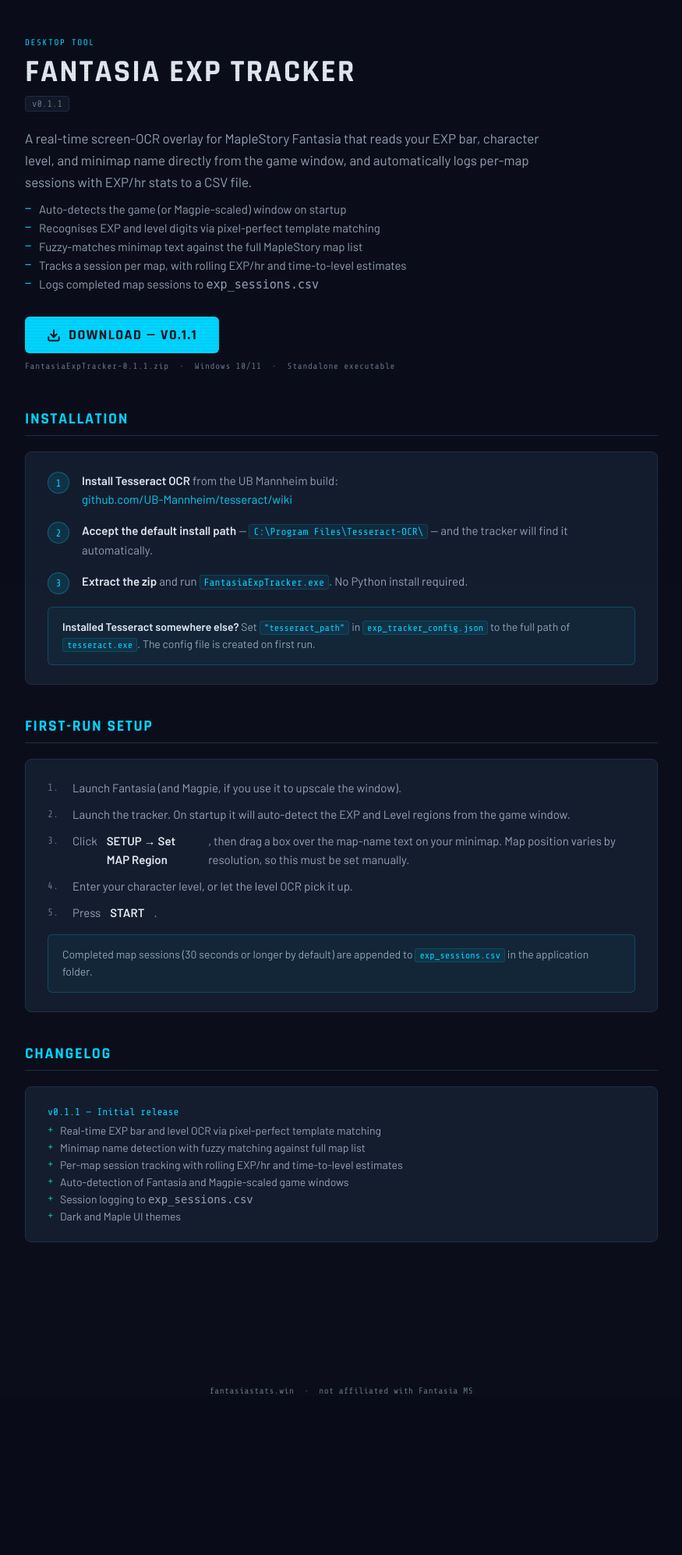
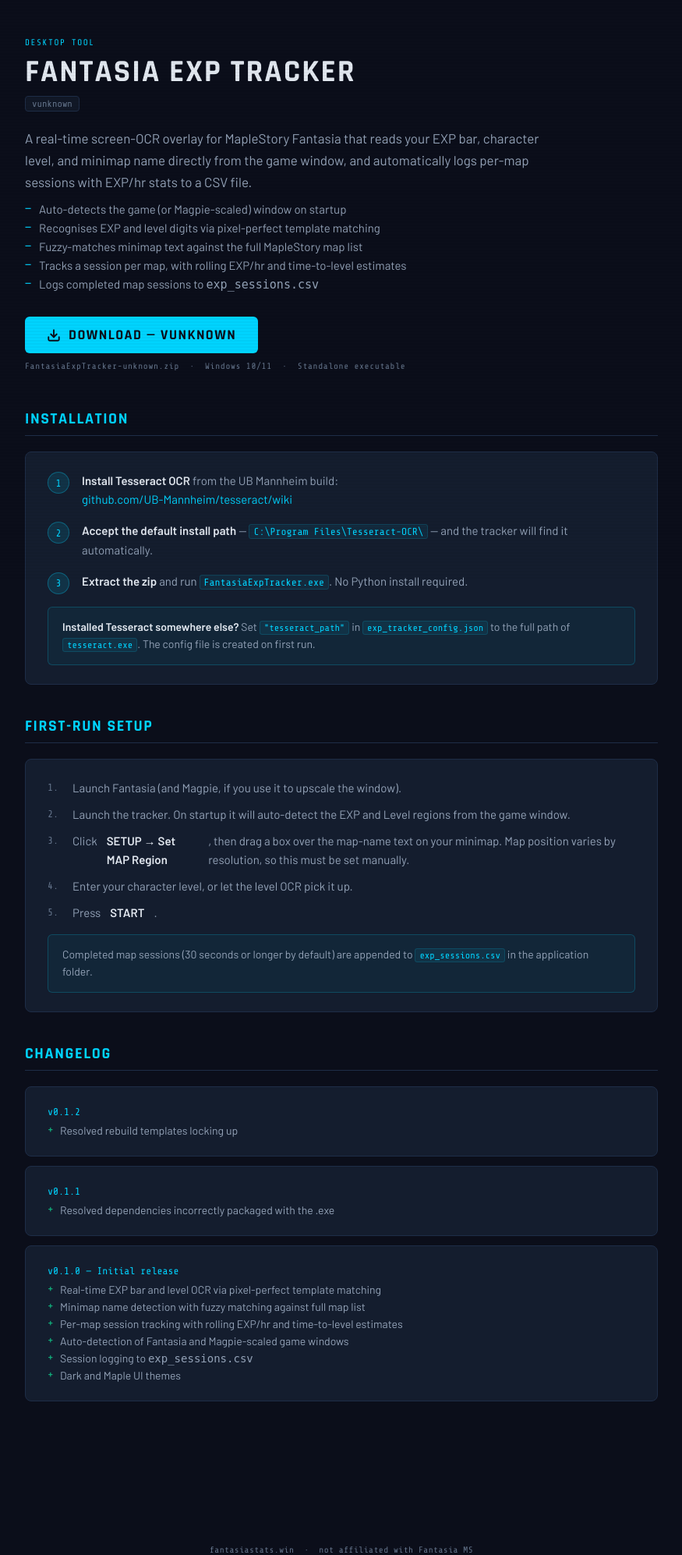
Before and after one commit to rpjtx9/FantasiaStats, a Flask app: page /exp-tracker in a window 1280 px wide. Shown: the part 56-2050 px from the top of the page at 78% size, without its empty margins (202-1077 px from the left). Before the commit the page ends 1843 px from the top, so only its background shows below. Run offline with Flask 3, Linux system fonts and the light colour scheme.

Commit message:
Added proper changelog to exp tracker, fixed exp tracker version markers to read from file, updated exp tracker to 0.1.2

```diff
--- a/app.py
+++ b/app.py
@@ -1075,15 +1075,28 @@ def guild_roster_set_password():
 
 
 EXP_TRACKER_DIR = Path(__file__).parent / "ExpTracker"
-EXP_TRACKER_FILE = "FantasiaExpTracker-0.1.1.zip"
+
+def _get_exp_tracker_file():
+    matches = sorted(EXP_TRACKER_DIR.glob("FantasiaExpTracker-*.zip"))
+    return matches[-1] if matches else None
+
+def _get_exp_tracker_version():
+    f = _get_exp_tracker_file()
+    if f:
+        # FantasiaExpTracker-0.1.1.zip -> 0.1.1
+        return f.stem.split("-", 1)[-1]
+    return "unknown"
 
 @app.route("/exp-tracker")
 def exp_tracker():
-    return render_template("exp_tracker.html")
+    return render_template("exp_tracker.html", version=_get_exp_tracker_version())
 
 @app.route("/exp-tracker/download")
 def exp_tracker_download():
-    return send_from_directory(EXP_TRACKER_DIR, EXP_TRACKER_FILE, as_attachment=True)
+    f = _get_exp_tracker_file()
+    if f is None:
+        abort(404)
+    return send_from_directory(EXP_TRACKER_DIR, f.name, as_attachment=True)
 
 
 if __name__ == "__main__":
--- a/templates/exp_tracker.html
+++ b/templates/exp_tracker.html
@@ -340,7 +340,7 @@ footer {
   <div class="hero">
     <div class="hero-label">Desktop Tool</div>
     <h1>Fantasia EXP Tracker</h1>
-    <div class="version-badge">v0.1.1</div>
+    <div class="version-badge">v{{ version }}</div>
     <p>
       A real-time screen-OCR overlay for MapleStory Fantasia that reads your EXP bar,
       character level, and minimap name directly from the game window, and automatically
@@ -359,9 +359,9 @@ footer {
         <polyline points="7 10 12 15 17 10"/>
         <line x1="12" y1="15" x2="12" y2="3"/>
       </svg>
-      Download — v0.1.1
+      Download — v{{ version }}
     </a>
-    <div class="file-meta">FantasiaExpTracker-0.1.1.zip &nbsp;·&nbsp; Windows 10/11 &nbsp;·&nbsp; Standalone executable</div>
+    <div class="file-meta">FantasiaExpTracker-{{ version }}.zip &nbsp;·&nbsp; Windows 10/11 &nbsp;·&nbsp; Standalone executable</div>
   </div>
 
   <!-- Installation -->
@@ -420,7 +420,19 @@ footer {
   <div class="section">
     <div class="section-title">Changelog</div>
     <div class="card changelog-entry">
-      <div class="changelog-version">v0.1.1 — Initial release</div>
+      <div class="changelog-version">v0.1.2</div>
+      <ul class="changelog-list">
+        <li>Resolved rebuild templates locking up</li>
+      </ul>
+    </div>
+    <div class="card changelog-entry" style="margin-top:12px">
+      <div class="changelog-version">v0.1.1</div>
+      <ul class="changelog-list">
+        <li>Resolved dependencies incorrectly packaged with the .exe</li>
+      </ul>
+    </div>
+    <div class="card changelog-entry" style="margin-top:12px">
+      <div class="changelog-version">v0.1.0 — Initial release</div>
       <ul class="changelog-list">
         <li>Real-time EXP bar and level OCR via pixel-perfect template matching</li>
         <li>Minimap name detection with fuzzy matching against full map list</li>
```
Also changed, not shown: 2 other files.
